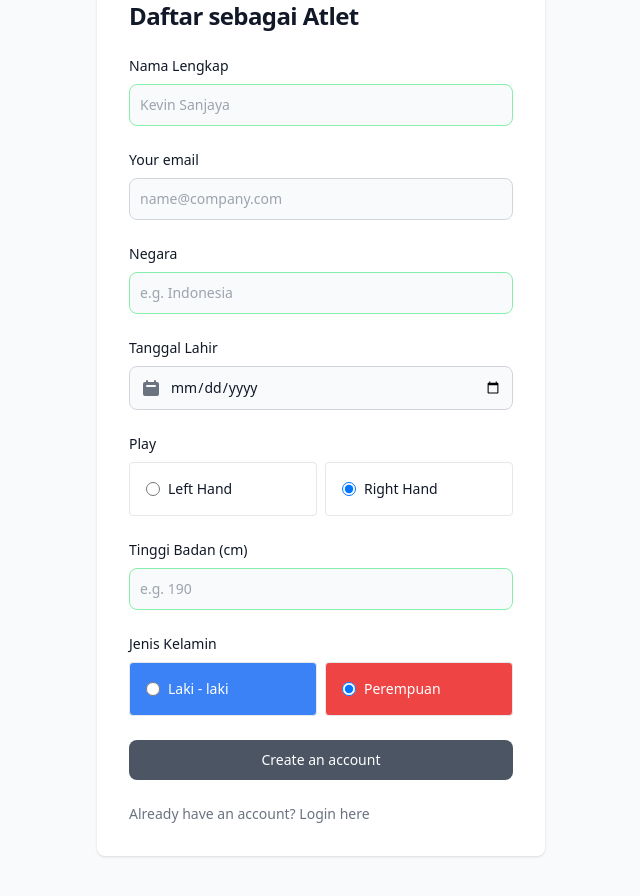
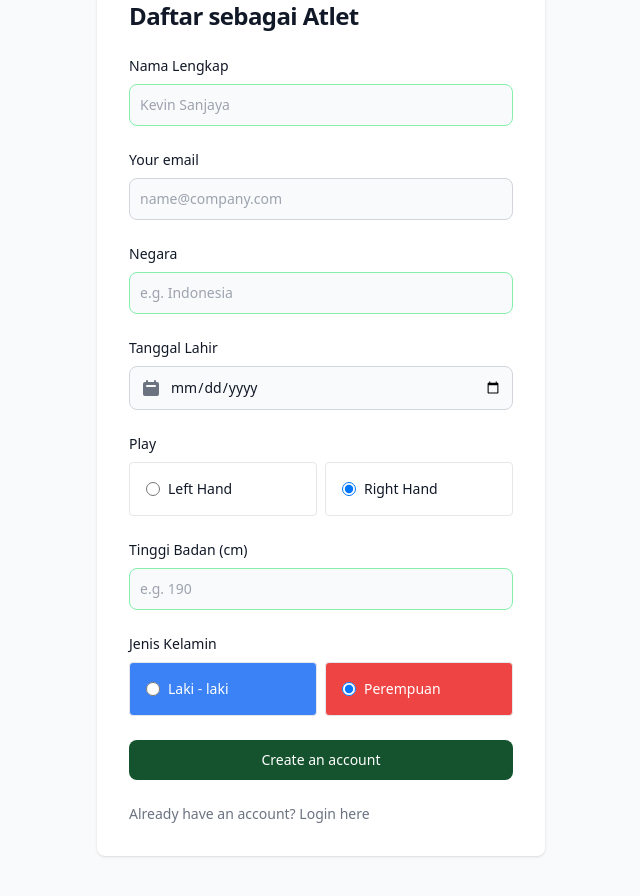
Before and after one commit to BASDAT-11/TK3, a Django app: page /auth/register/ in a window 1280 px wide. Shown: the part 181-1077 px from the top of the page, without its empty margins (319-959 px from the left). Run offline with Django 4.2, Linux system fonts and the light colour scheme; some libraries are stand-ins or nearby versions.

Commit message:
ready to merge

```diff
--- a/authentication/templates/register.html
+++ b/authentication/templates/register.html
@@ -157,7 +157,7 @@
                     </div>
 
                     <button type="submit"
-                        class="w-full text-white bg-gray-600 hover:bg-gray-700 focus:ring-4 focus:outline-none focus:ring-primary-300 font-medium rounded-lg text-sm px-5 py-2.5 text-center dark:bg-primary-600 dark:hover:bg-primary-700 dark:focus:ring-primary-800">Create
+                        class="w-full text-white bg-green-900 hover:bg-gray-700 focus:ring-4 focus:outline-none focus:ring-primary-300 font-medium rounded-lg text-sm px-5 py-2.5 text-center dark:bg-primary-600 dark:hover:bg-primary-700 dark:focus:ring-primary-800">Create
                         an account</button>
                     <p class="text-sm font-light text-gray-500 dark:text-gray-400">
                         Already have an account? <a href="/auth/login/"
@@ -264,7 +264,7 @@
                     </div>
 
                     <button type="submit"
-                        class="w-full text-white bg-gray-600 hover:bg-gray-700 focus:ring-4 focus:outline-none focus:ring-primary-300 font-medium rounded-lg text-sm px-5 py-2.5 text-center dark:bg-primary-600 dark:hover:bg-primary-700 dark:focus:ring-primary-800">Create
+                        class="w-full text-white bg-green-900 hover:bg-gray-700 focus:ring-4 focus:outline-none focus:ring-primary-300 font-medium rounded-lg text-sm px-5 py-2.5 text-center dark:bg-primary-600 dark:hover:bg-primary-700 dark:focus:ring-primary-800">Create
                         an account</button>
                     <p class="text-sm font-light text-gray-500 dark:text-gray-400">
                         Already have an account? <a href="/auth/login/"
@@ -309,7 +309,7 @@
                             required="">
                     </div>
                     <button type="submit"
-                        class="w-full text-white bg-gray-600 hover:bg-gray-700 focus:ring-4 focus:outline-none focus:ring-primary-300 font-medium rounded-lg text-sm px-5 py-2.5 text-center dark:bg-primary-600 dark:hover:bg-primary-700 dark:focus:ring-primary-800">Create
+                        class="w-full text-white bg-green-900 hover:bg-gray-700 focus:ring-4 focus:outline-none focus:ring-primary-300 font-medium rounded-lg text-sm px-5 py-2.5 text-center dark:bg-primary-600 dark:hover:bg-primary-700 dark:focus:ring-primary-800">Create
                         an account</button>
                     <p class="text-sm font-light text-gray-500 dark:text-gray-400">
                         Already have an account? <a href="/auth/login/"
```
